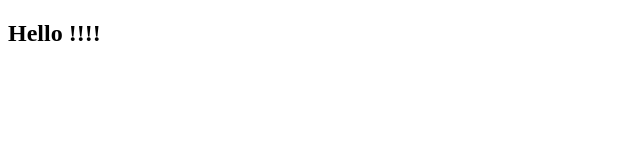
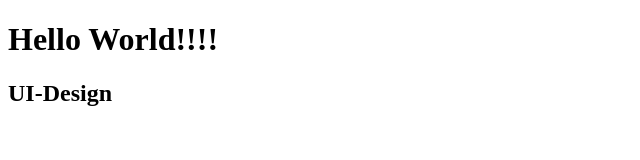
Before and after one commit to pengyannawat/test, a plain HTML site: page index.html in a window 1280 px wide. Shown: the whole page, without its empty margins (0-640 px from the left). Drawn offline with Linux system fonts and the light colour scheme.

Commit message:
Added UI Design

```diff
--- a/index.html
+++ b/index.html
@@ -4,6 +4,6 @@
     <title>TEST for GIT</title>
 </head>
 <body>
-
-    <h2> Hello !!!! </h2>
+    <h1> Hello World!!!! </h1>
+    <h2> UI-Design</h2>
 </body>
```
